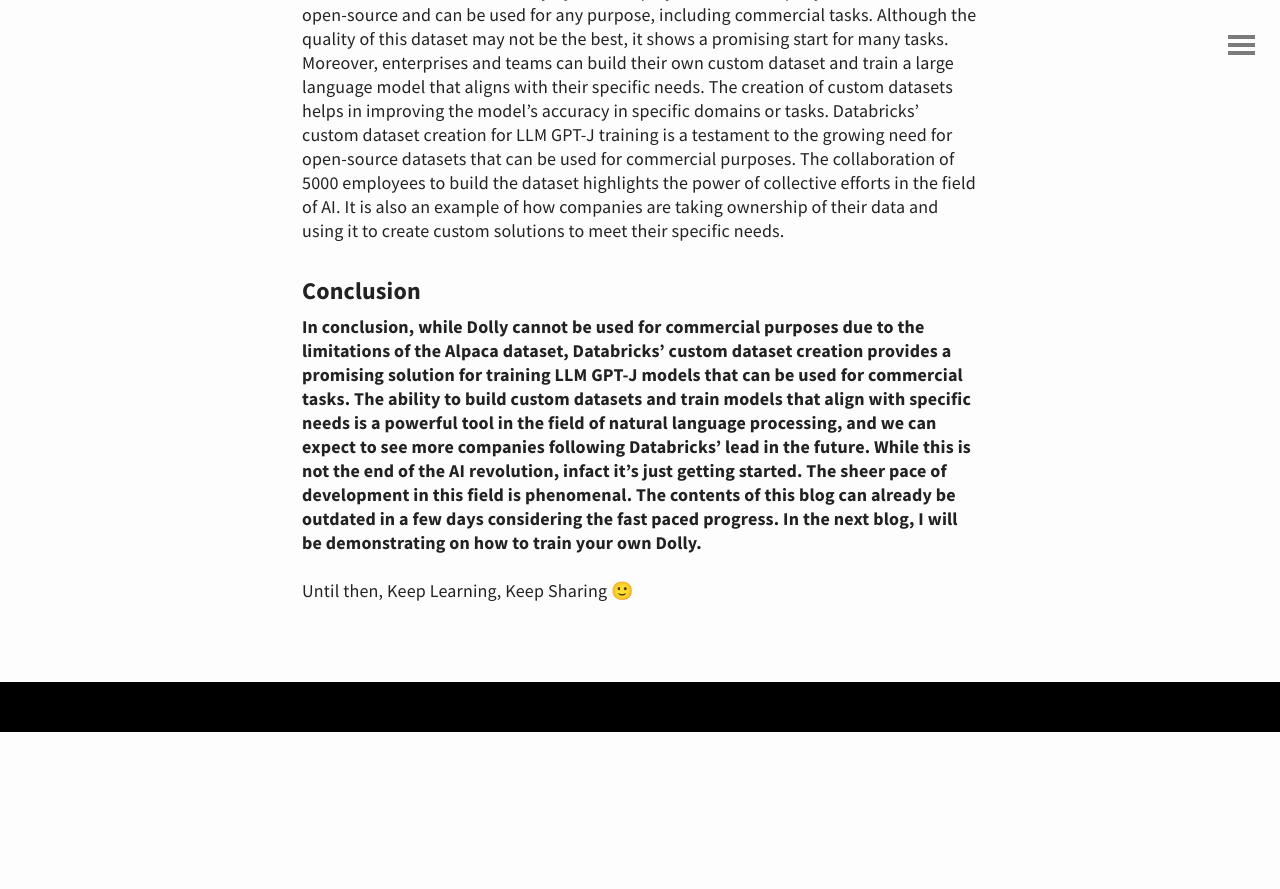
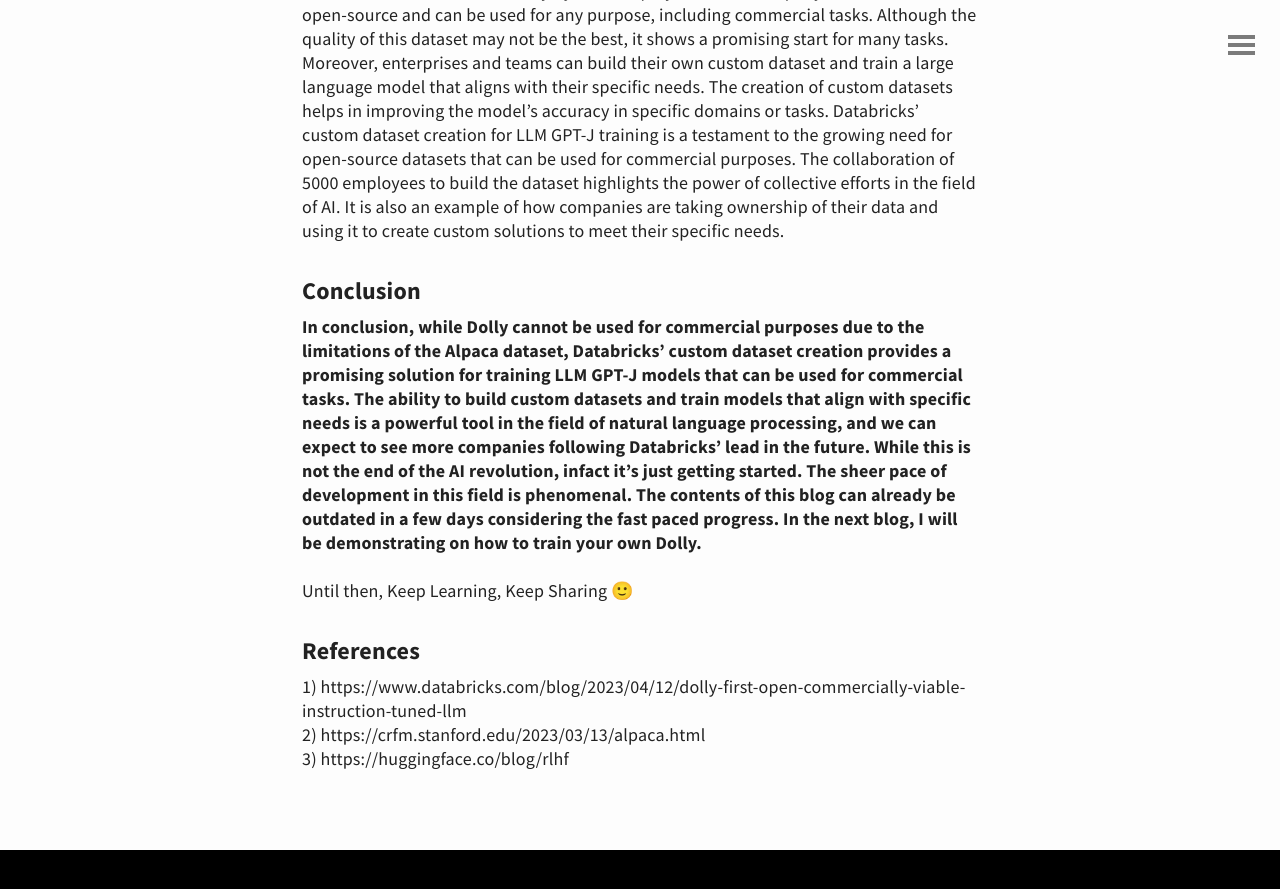
Before and after one commit to spraphul/blog, a Jekyll site: the page built from _posts/2023-04-14-clm.md, in a window 1280 px wide and 900 px high, scrolled down 8624 px. Shown: the top 889 px of the window. Built offline with Jekyll 4.4.1, drawn with Linux system fonts in a browser that asks for light colours; before the commit the page ends 9356 px from its top, so only the background shows below that.

Commit message:
Update 2023-04-14-clm.md

```diff
--- a/_posts/2023-04-14-clm.md
+++ b/_posts/2023-04-14-clm.md
@@ -94,3 +94,10 @@
 **In conclusion, while Dolly cannot be used for commercial purposes due to the limitations of the Alpaca dataset, Databricks' custom dataset creation provides a promising solution for training LLM GPT-J models that can be used for commercial tasks. The ability to build custom datasets and train models that align with specific needs is a powerful tool in the field of natural language processing, and we can expect to see more companies following Databricks' lead in the future. While this is not the end of the AI revolution, infact it's just getting started. The sheer pace of development in this field is phenomenal. The contents of this blog can already be outdated in a few days considering the fast paced progress. In the next blog, I will be demonstrating on how to train your own Dolly.**
 
 Until then, Keep Learning, Keep Sharing 🙂
+
+
+
+### References
+1) https://www.databricks.com/blog/2023/04/12/dolly-first-open-commercially-viable-instruction-tuned-llm
+2) https://crfm.stanford.edu/2023/03/13/alpaca.html
+3) https://huggingface.co/blog/rlhf
```
